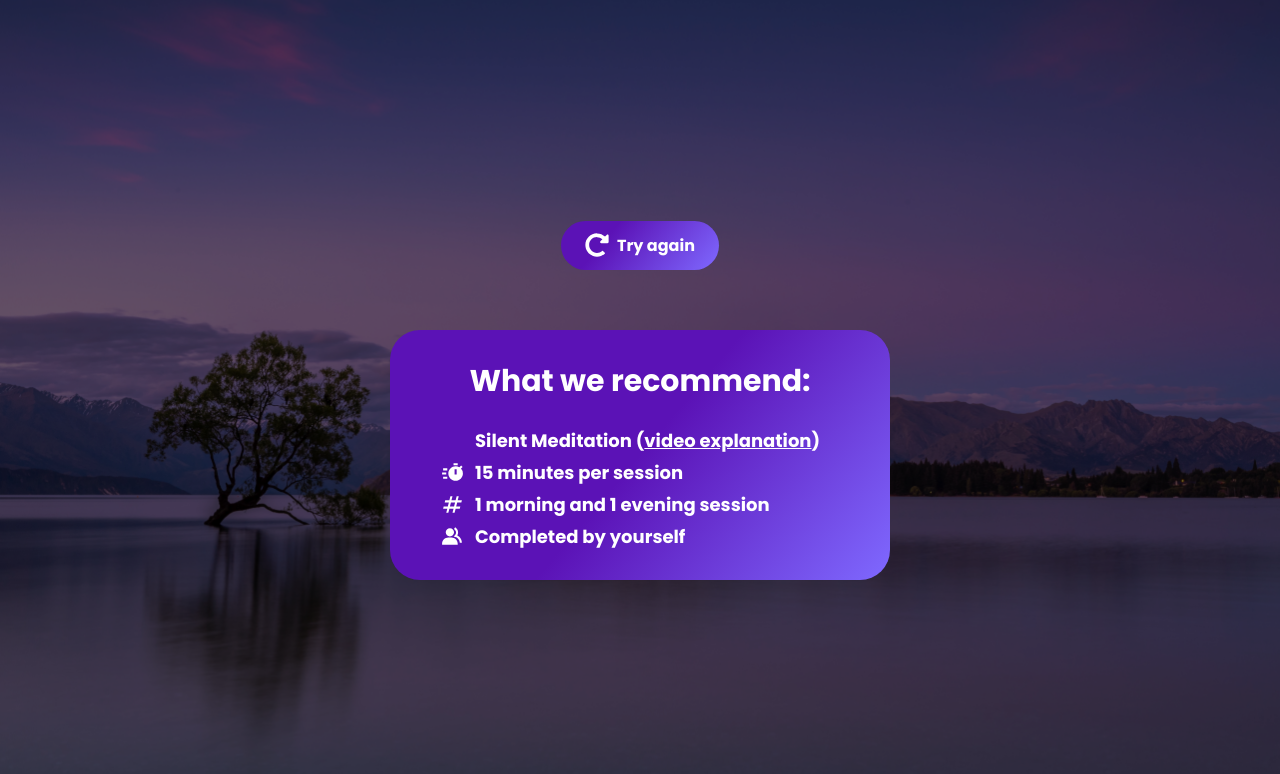
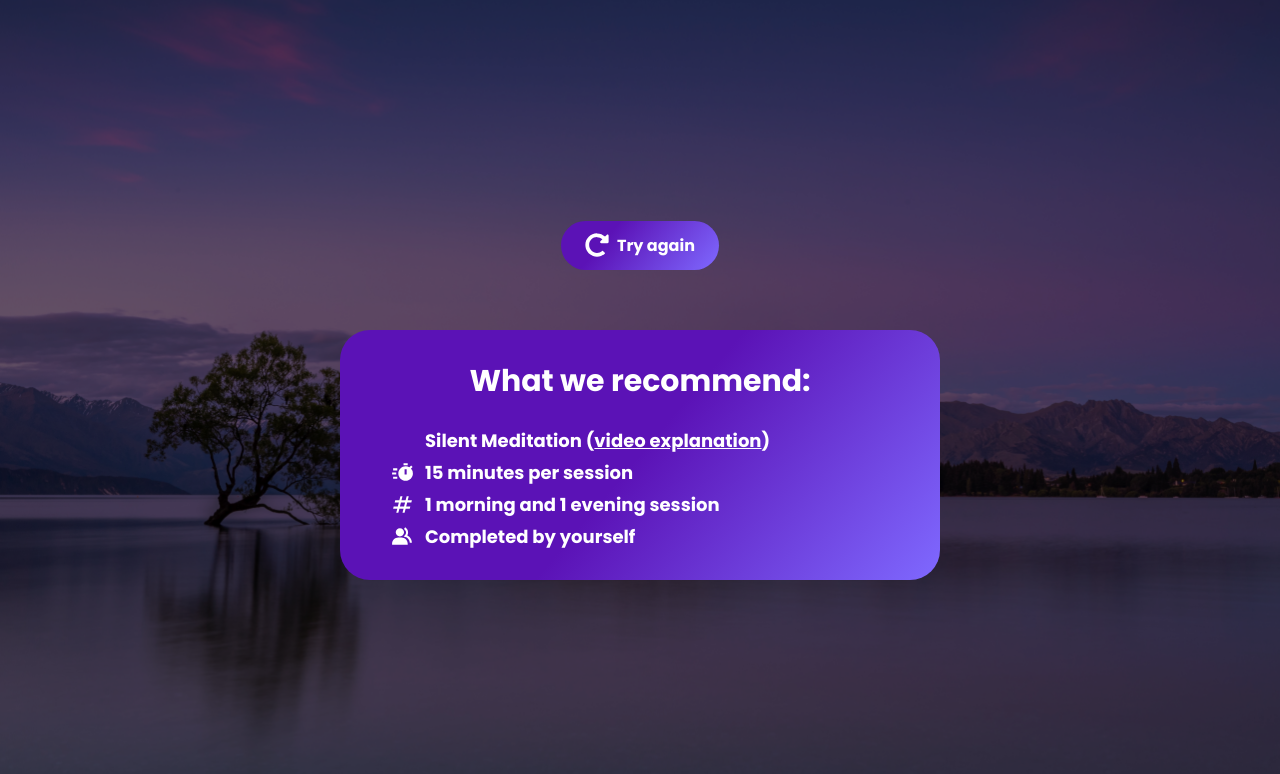
Before and after one commit to RyanMcPherson7/breathe, a React (Create React App) app: page /A/recommendation in a window 1280 px wide. Shown: the top 774 px of the page. Built offline with nearby package versions, Linux system fonts and the light colour scheme; some icons are missing.

Commit message:
chore: small style change

```diff
--- a/src/components/loading-spinner/index.css
+++ b/src/components/loading-spinner/index.css
@@ -67,6 +67,6 @@
 @media (min-width: 900px) {
   #loading-container {
     height: 250px;
-    width: 500px;
+    width: 600px;
   }
 }
--- a/src/components/recommendation/index.css
+++ b/src/components/recommendation/index.css
@@ -59,7 +59,7 @@ a {
     padding: 28px 50px;
     border-radius: 30px;
     gap: 5px;
-    width: 500px;
+    width: 600px;
     height: 250px
   }
 
```
